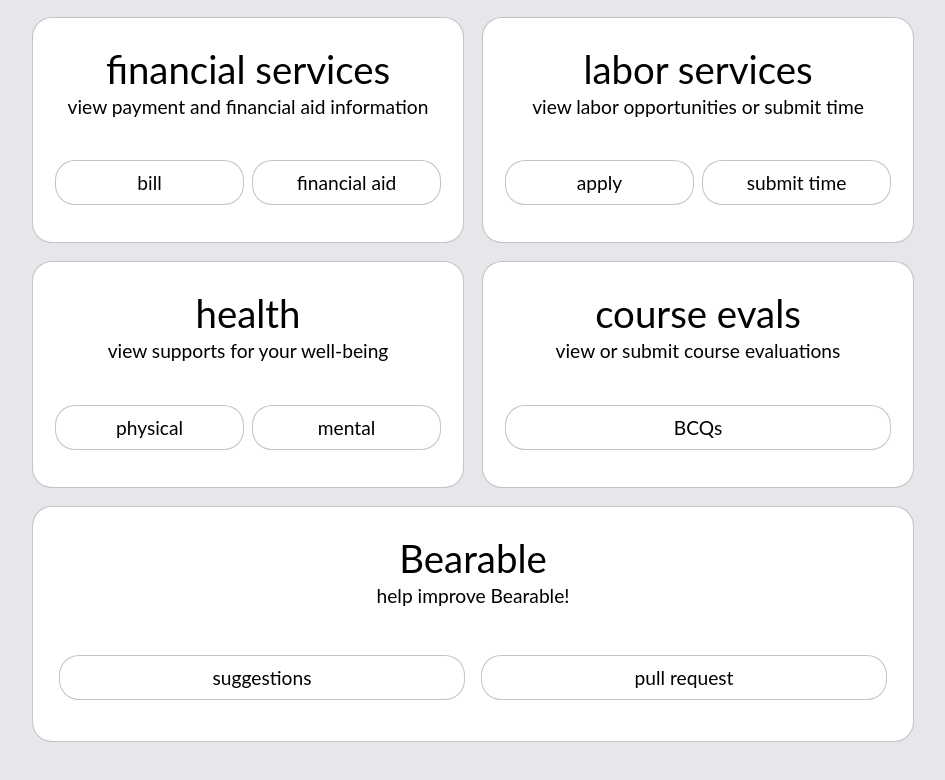
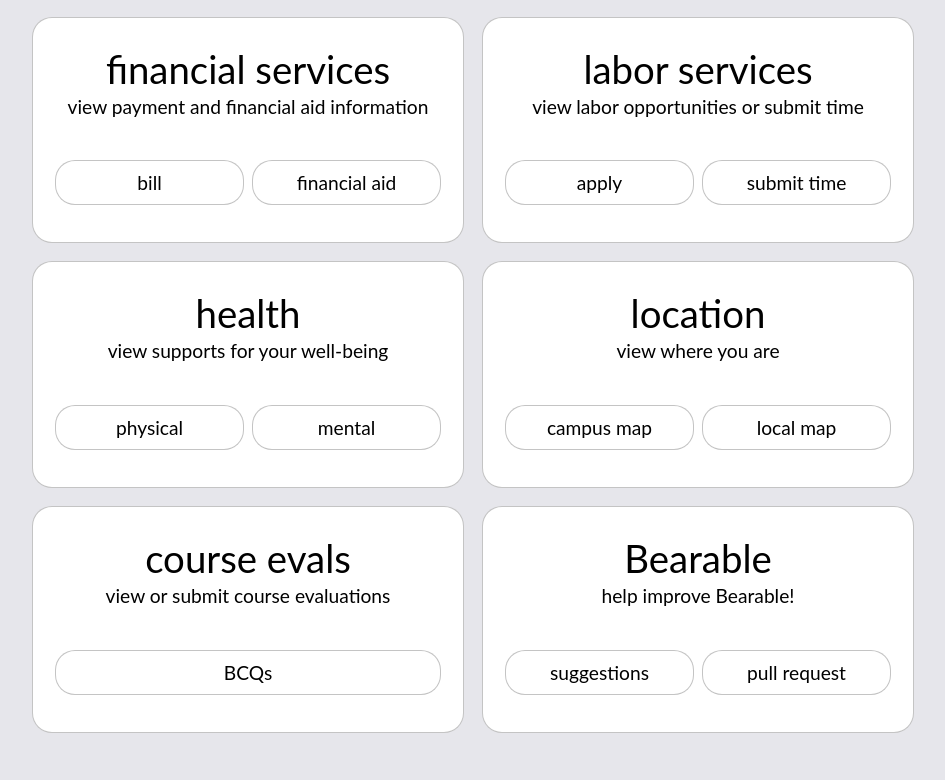
Before and after one commit to FoxSylv1/bearable, a React (Create React App) app: page / in a window 1280 px wide. Shown: the part 1173-1953 px from the top of the page, without its empty margins (167-1112 px from the left). Built offline with nearby package versions, Linux system fonts and the light colour scheme.

Commit message:
Add 'location' (maps) to Bearable.
Add both an official campus map and a local map.

```diff
--- a/src/data/entryData.js
+++ b/src/data/entryData.js
@@ -67,6 +67,12 @@ export const entryData = [
                 {label: "mental", link: "https://bowdoin.edu/counseling/"}]
     },
     {
+        title: "location",
+        subtitle: "view where you are",
+        links: [{label: "campus map", link: "https://www.bowdoin.edu/about/campus-location/maps/campus-map.pdf"},
+                {label: "local map", link: "https://www.google.com/maps/place/Brunswick,+ME+04011"}]
+    },
+    {
         title: "course evals",
         subtitle: "view or submit course evaluations",
         links: [{label: "BCQs", link: "https://blackboard.bowdoin.edu/webapps/portal/execute/tabs/tabAction?tab_tab_group_id=_218_1"}]
```
